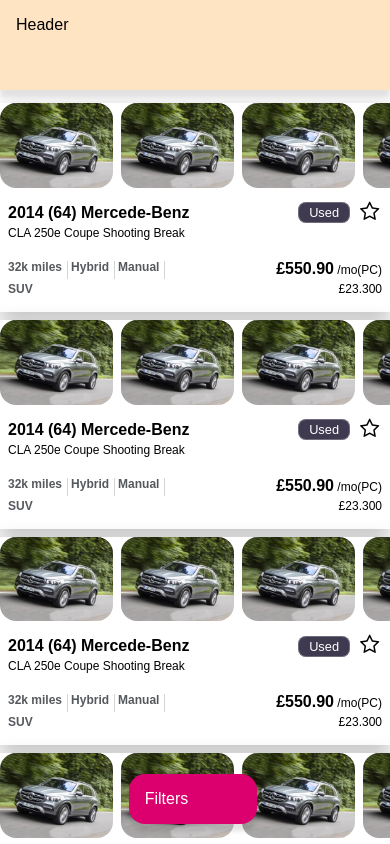
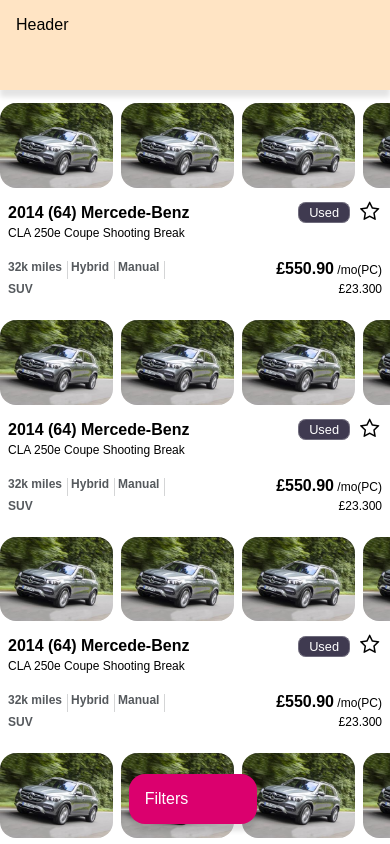
Before and after one commit to mrhorrocks/cardealer, a Nuxt app: page / in a window 390 px wide. Shown: the top 844 px of the page. Built offline with nearby package versions, Linux system fonts and the light colour scheme.

Commit message:
Scroll-x added to mobile to mobile images

```diff
--- a/components/CarCard.vue
+++ b/components/CarCard.vue
@@ -53,12 +53,14 @@
     border-radius: 0rem;
     overflow: hidden;
     background-color: #ffffff;
-    box-shadow: 0px 6px 20px #00000040;
 }
 
 .image-container {
     position: relative;
-    width: max-content;
+    width: -moz-max-content;
+    width: 100%;
+    overflow-x: auto;
+    white-space: nowrap;
 
     img {
         width: 113px;
@@ -146,6 +148,7 @@
         max-width: 45%;
         border-radius: 1rem;
         margin: 12px;
+        box-shadow: 0px 6px 20px #00000040;
     }
 
     .listing-tag {
```
